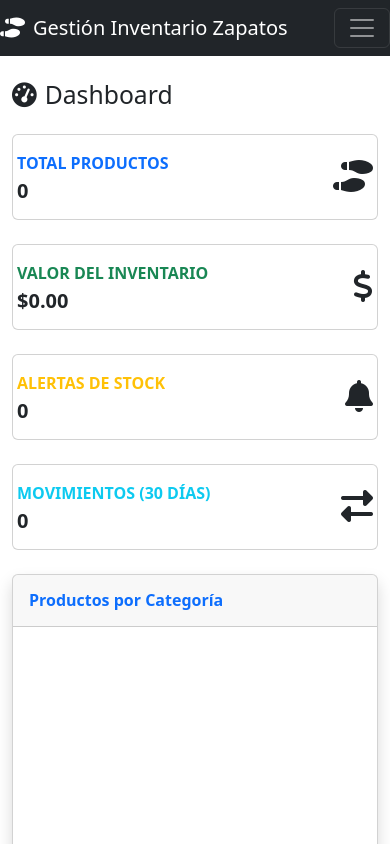
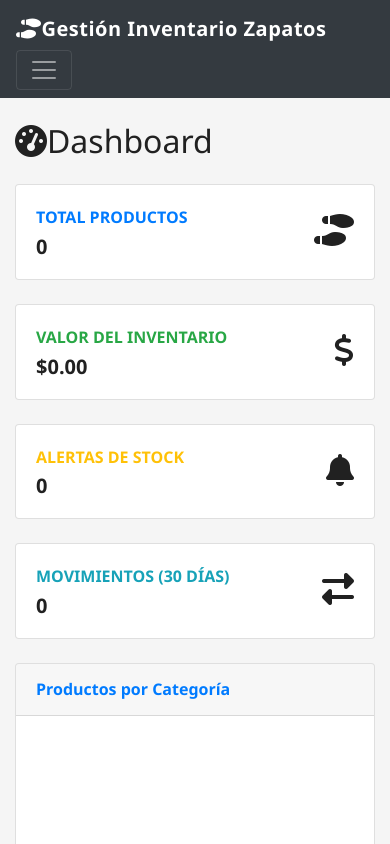
Before and after one commit to kagemune/sofia, a website: page dashboard.html in a window 390 px wide. Shown: the top 844 px of the page. Drawn offline with nearby package versions, Linux system fonts and the light colour scheme.

Commit message:
corrigiendo el login y el dashboard

```diff
--- a/dashboard.html
+++ b/dashboard.html
@@ -1,34 +1,43 @@
 <!DOCTYPE html>
 <html lang="es">
+
 <head>
     <meta charset="UTF-8">
     <meta name="viewport" content="width=device-width, initial-scale=1.0">
     <title>Dashboard - Gestión de Inventario</title>
-    <link rel="stylesheet" href="https://cdn.jsdelivr.net/npm/bootstrap@4.0.0/dist/css/bootstrap.min.css" integrity="sha384-Gn5384xqQ1aoWXA+058RXPxPg6fy4IWvTNh0E263XmFcJlSAwiGgFAW/dAiS6JXm" crossorigin="anonymous">
-<script src="https://cdn.jsdelivr.net/npm/bootstrap@4.0.0/dist/js/bootstrap.min.js" integrity="sha384-JZR6Spejh4U02d8jOt6vLEHfe/JQGiRRSQQxSfFWpi1MquVdAyjUar5+76PVCmYl" crossorigin="anonymous"></script>
-    <link rel="stylesheet" href="css/bootstrap.min.css">
-    <link rel="stylesheet" href="css/styles.css">
+    <link rel="stylesheet" href="https://cdn.jsdelivr.net/npm/bootstrap@4.0.0/dist/css/bootstrap.min.css"
+        integrity="sha384-Gn5384xqQ1aoWXA+058RXPxPg6fy4IWvTNh0E263XmFcJlSAwiGgFAW/dAiS6JXm" crossorigin="anonymous">
+    <script src="https://cdn.jsdelivr.net/npm/bootstrap@4.0.0/dist/js/bootstrap.min.js"
+        integrity="sha384-JZR6Spejh4U02d8jOt6vLEHfe/JQGiRRSQQxSfFWpi1MquVdAyjUar5+76PVCmYl"
+        crossorigin="anonymous"></script>
+    <!-- <link rel="stylesheet" href="css/bootstrap.min.css"> -->
+    <link rel="stylesheet" href="css/style.css">
     <link rel="stylesheet" href="https://cdnjs.cloudflare.com/ajax/libs/font-awesome/6.4.0/css/all.min.css">
 </head>
+
 <body>
     <nav class="navbar navbar-expand-lg navbar-dark bg-dark">
         <div class="container">
             <a class="navbar-brand" href="dashboard.html">
                 <i class="fas fa-shoe-prints me-2"></i>Gestión Inventario Zapatos
             </a>
-            <button class="navbar-toggler" type="button" data-bs-toggle="collapse" data-bs-target="#navbarNav" value="✔">
+            <button aria-label="navbar-toggler" class="navbar-toggler" type="button" data-bs-toggle="collapse"
+                data-bs-target="#navbarNav" value="✔">
                 <span class="navbar-toggler-icon"></span>
             </button>
             <div class="collapse navbar-collapse" id="navbarNav">
                 <ul class="navbar-nav me-auto">
                     <li class="nav-item">
-                        <a class="nav-link active" href="dashboard.html"><i class="fas fa-tachometer-alt me-1"></i>Dashboard</a>
+                        <a class="nav-link active" href="dashboard.html"><i
+                                class="fas fa-tachometer-alt me-1"></i>Dashboard</a>
                     </li>
                     <li class="nav-item">
-                        <a class="nav-link" href="gestion-productos.html"><i class="fas fa-shoe-prints me-1"></i>Productos</a>
+                        <a class="nav-link" href="gestion-productos.html"><i
+                                class="fas fa-shoe-prints me-1"></i>Productos</a>
                     </li>
                     <li class="nav-item">
-                        <a class="nav-link" href="movimientos-inventario.html"><i class="fas fa-exchange-alt me-1"></i>Movimientos</a>
+                        <a class="nav-link" href="movimientos-inventario.html"><i
+                                class="fas fa-exchange-alt me-1"></i>Movimientos</a>
                     </li>
                     <li class="nav-item">
                         <a class="nav-link" href="alertas.html"><i class="fas fa-bell me-1"></i>Alertas</a>
@@ -42,13 +51,17 @@
                 </ul>
                 <ul class="navbar-nav">
                     <li class="nav-item dropdown">
-                        <a class="nav-link dropdown-toggle" href="#" id="navbarDropdown" role="button" data-bs-toggle="dropdown">
+                        <a class="nav-link dropdown-toggle" href="#" id="navbarDropdown" role="button"
+                            data-bs-toggle="dropdown">
                             <i class="fas fa-user me-1"></i> <span id="userName">Usuario</span>
                         </a>
                         <ul class="dropdown-menu dropdown-menu-end">
                             <li><a class="dropdown-item" href="#"><i class="fas fa-user me-2"></i>Perfil</a></li>
-                            <li><hr class="dropdown-divider"></li>
-                            <li><a class="dropdown-item" href="#" id="logoutBtn"><i class="fas fa-sign-out-alt me-2"></i>Cerrar Sesión</a></li>
+                            <li>
+                                <hr class="dropdown-divider">
+                            </li>
+                            <li><a class="dropdown-item" href="#" id="logoutBtn"><i
+                                        class="fas fa-sign-out-alt me-2"></i>Cerrar Sesión</a></li>
                         </ul>
                     </li>
                 </ul>
@@ -70,7 +83,8 @@
                     <div class="card-body">
                         <div class="row no-gutters align-items-center">
                             <div class="col mr-2">
-                                <div class="text-xs font-weight-bold text-primary text-uppercase mb-1">Total Productos</div>
+                                <div class="text-xs font-weight-bold text-primary text-uppercase mb-1">Total Productos
+                                </div>
                                 <div class="h5 mb-0 font-weight-bold text-gray-800" id="totalProductos">0</div>
                             </div>
                             <div class="col-auto">
@@ -87,7 +101,8 @@
                     <div class="card-body">
                         <div class="row no-gutters align-items-center">
                             <div class="col mr-2">
-                                <div class="text-xs font-weight-bold text-success text-uppercase mb-1">Valor del Inventario</div>
+                                <div class="text-xs font-weight-bold text-success text-uppercase mb-1">Valor del
+                                    Inventario</div>
                                 <div class="h5 mb-0 font-weight-bold text-gray-800" id="valorInventario">$0.00</div>
                             </div>
                             <div class="col-auto">
@@ -104,7 +119,8 @@
                     <div class="card-body">
                         <div class="row no-gutters align-items-center">
                             <div class="col mr-2">
-                                <div class="text-xs font-weight-bold text-warning text-uppercase mb-1">Alertas de Stock</div>
+                                <div class="text-xs font-weight-bold text-warning text-uppercase mb-1">Alertas de Stock
+                                </div>
                                 <div class="h5 mb-0 font-weight-bold text-gray-800" id="totalAlertas">0</div>
                             </div>
                             <div class="col-auto">
@@ -121,7 +137,8 @@
                     <div class="card-body">
                         <div class="row no-gutters align-items-center">
                             <div class="col mr-2">
-                                <div class="text-xs font-weight-bold text-info text-uppercase mb-1">Movimientos (30 días)</div>
+                                <div class="text-xs font-weight-bold text-info text-uppercase mb-1">Movimientos (30
+                                    días)</div>
                                 <div class="h5 mb-0 font-weight-bold text-gray-800" id="totalMovimientos">0</div>
                             </div>
                             <div class="col-auto">
@@ -206,7 +223,7 @@
     <script src="https://cdn.jsdelivr.net/npm/chart.js"></script>
 
     <script src="js/database.js"></script>
-    <script src="js/auth.js"></script>
-    <script src="js/dashboard.js"></script>
-</body>
+
+
+
 </html>
```
Also changed, not shown: login.html (+11 -4 lines), registro.html (+1 -1 lines).
